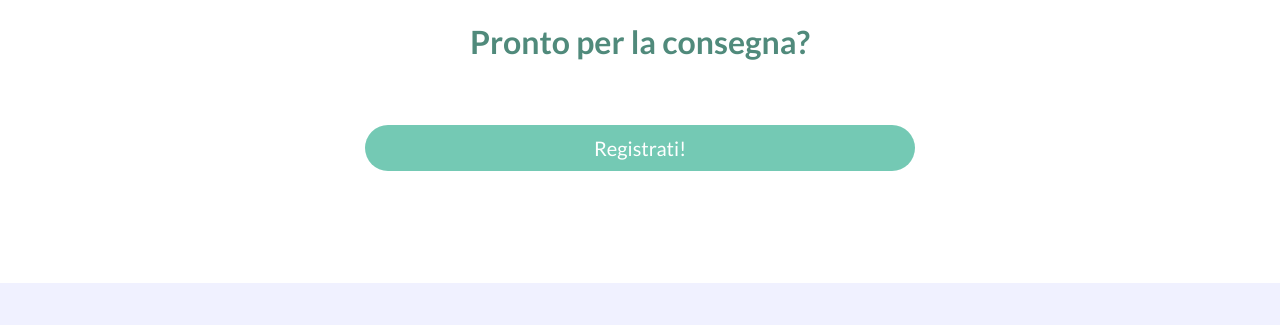
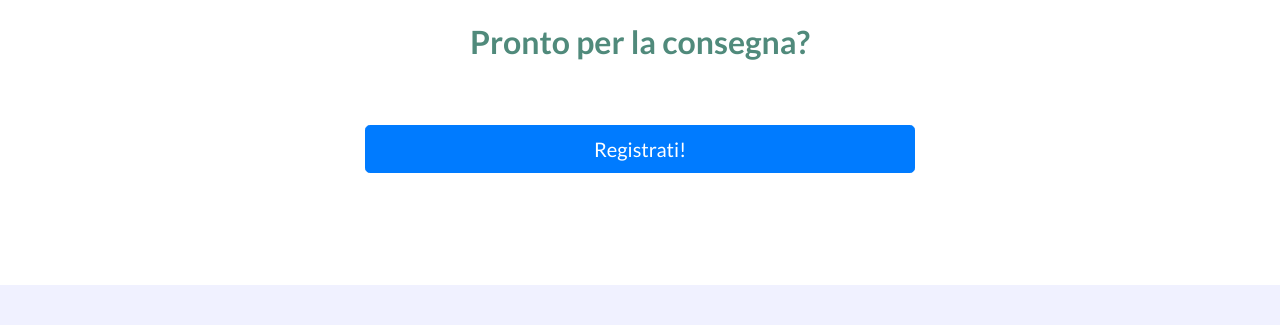
Before and after one commit to filippopagnani/farmazon.github.io, a website: page index.html in a window 1280 px wide. Shown: the part 1920-2245 px from the top of the page. Drawn offline with Linux system fonts and the light colour scheme.

Commit message:
Update index.html

```diff
--- a/index.html
+++ b/index.html
@@ -226,7 +226,7 @@
               </div>
               -->
               <div class="col-6">
-                <button class="btn btn-block btn-lg btn-primary btn-registrazione" data-toggle="modal"
+                <button class="btn btn-block btn-lg btn-primary" data-toggle="modal"
           data-target="#exampleModal">Registrati!</button>
               </div>
             </div>
```
